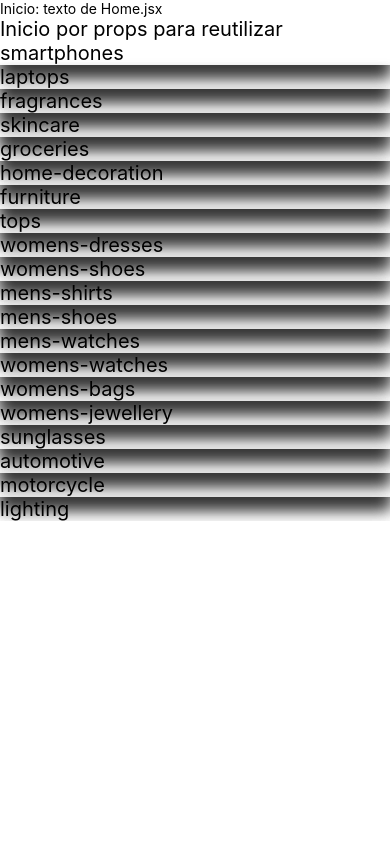
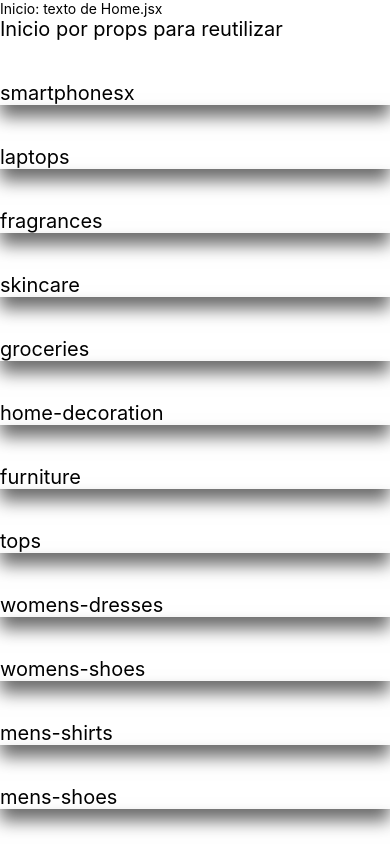
Before and after one commit to GCabreraH/CoderHouse_61300, a React Native app in the folder myecommerce/myecommerce/: screen / in a window 390 px wide. Shown: the top 844 px of the page. Built offline with nearby package versions, Linux system fonts and the light colour scheme.

Commit message:
Se agrega la logica relacionada a card, donde se componentiza la generacion con formato propio de card y se le pasan las definciones por children.

```diff
--- /dev/null
+++ b/myecommerce/myecommerce/src/components/Card.jsx
@@ -0,0 +1,27 @@
+import { StyleSheet, Text, View } from 'react-native'
+import React from 'react'
+
+const Card = ({children, style}) => {
+  return (
+    <View style={{...styles.container,...style}}>
+      {children}
+    </View>
+  );
+};
+
+export default Card
+
+const styles = StyleSheet.create({
+    container:{
+        fontSize: 20,
+        shadowColor: "#000",
+        shadowOffset:{
+            width: 0,
+            height: 12,
+        },
+        shadowOpacity: 0.58,
+        shadowRadius: 16.00,
+        elevation: 4,
+    },
+
+});
--- a/myecommerce/myecommerce/src/components/CategoryItem.jsx
+++ b/myecommerce/myecommerce/src/components/CategoryItem.jsx
@@ -4,30 +4,21 @@ Lo que este componente renderice se debe pasar por props a Categories.
 */
 
 import { StyleSheet, Text, View } from 'react-native'
+import Card from "./Card";
 
 
 const CategoryItem = ({ category }) => {
     return (
-      <View style={styles.container}>
-        <Text style={styles.container}>{category}</Text>
-      </View>
+        <Card style={{paddingTop: 40}}>
+            <Text style={styles.text}>{category}</Text>
+        </Card>
     );
   };
 
   export default CategoryItem;
 
   const styles = StyleSheet.create({
-    container: {
-        fontSize: 20,
-        shadowColor: "#000",
-        shadowOffset:{
-        width: 0,
-        height: 12,
-        },
-        shadowOpacity: 0.58,
-        shadowRadius: 16.00,
 
-    },
     text: {
       fontSize: 20,
     },
--- a/myecommerce/myecommerce/src/data/categories.json
+++ b/myecommerce/myecommerce/src/data/categories.json
@@ -1,6 +1,6 @@
 
 [
-    "smartphones",
+    "smartphonesx",
     "laptops",
     "fragrances",
     "skincare",
```
